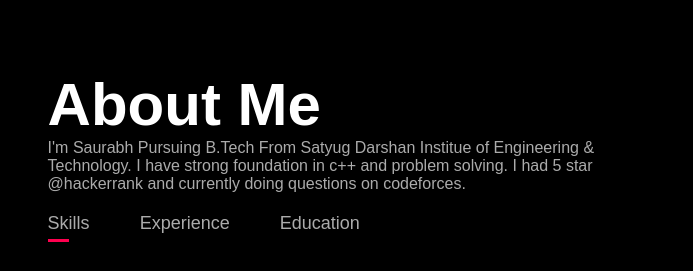
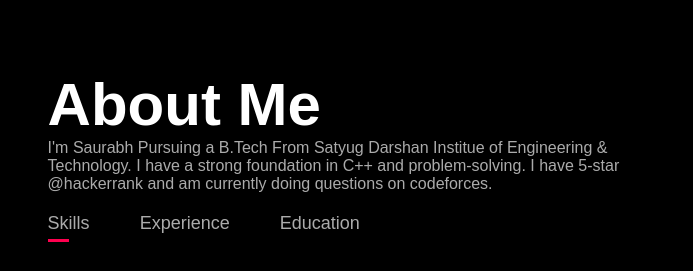
Before and after one commit to saurabh0772/My-Portfolio, a plain HTML site: page index.html in a window 1280 px wide. Shown: the part 820-1091 px from the top of the page, 490-1183 px from the left. Drawn offline with Linux system fonts and the light colour scheme.

Commit message:
Update index.html

```diff
--- a/index.html
+++ b/index.html
@@ -35,7 +35,7 @@
                 </div>
                 <div class="about-col-2">
                     <h1 class="subtitle">About Me</h1>
-                    <p>I'm Saurabh Pursuing B.Tech From Satyug Darshan Institue of Engineering & Technology. I have strong foundation in c++ and problem solving. I had 5 star @hackerrank and currently doing questions on codeforces.</p>
+                    <p>I'm Saurabh Pursuing a B.Tech From Satyug Darshan Institue of Engineering & Technology. I have a strong foundation in C++ and problem-solving. I have 5-star @hackerrank and am currently doing questions on codeforces.</p>
                     <div class="tab-titles">
                         <p class="tab-links active-link" onclick="opentab('skills')">Skills</p>
                         <p class="tab-links" onclick="opentab('experience')">Experience</p>
```
